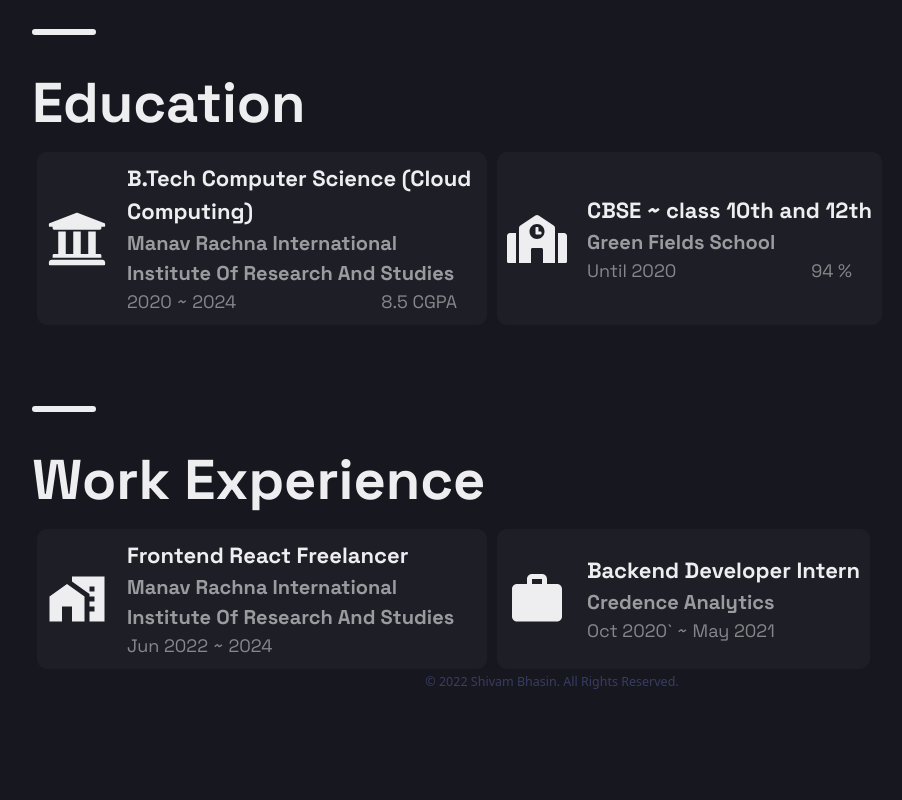
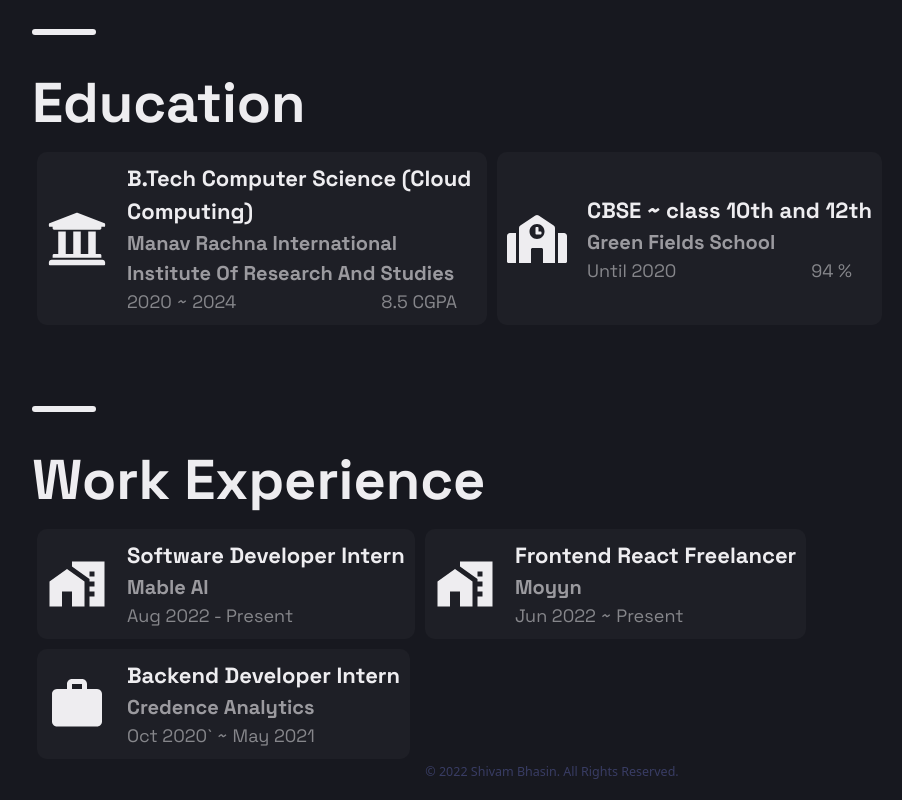
Before and after one commit to ShivamBhasin2002/portfolio, a Next.js app: page / in a window 1280 px wide. Shown: the part 1343-2143 px from the top of the page, without its empty margins (88-990 px from the left). Before the commit the page ends 2053 px from the top, so only its background shows below. Built offline with nearby package versions, Linux system fonts and the light colour scheme.

Commit message:
customised scrollbar and added secureverse project

```diff
--- a/components/About.jsx
+++ b/components/About.jsx
@@ -9,7 +9,7 @@ const About = ({about}) => {
       >
         <div className="w-[32px] md:w-[48px] lg:w-[64px] h-[2px] md:h-[4px] lg:h-[6px] my-[2rem] lg:my-[4rem] rounded-[10px] bg-primary dark:bg-primary-dark" />
         <h2 className="relative w-full font-title font-[800] text-[32px] md:text-[48px] lg:text-[56px] leading-[40px] md:leading-[48px] lg:leading-[56px] h-[40px] md:h-[48px] lg:h-[56px] max-w-[100%] mb-[8px] md:mb-[12px] lg:mb-[16px] overflow-visible">
-          About Me{" "}
+          About Me
           <img
             src={about.image}
             alt="my picture"
--- a/data.json
+++ b/data.json
@@ -23,7 +23,7 @@
   },
   "about": {
     "image": "profileImage.jpeg",
-    "info": "Skilled and passionate full stack web developer with more than 2yrs of experience in building building various fun porjects and working on industry projects. Love learning new things and progressing alongside ambitious and adaptable people. Positive reputation for quality work, timely construction, and finishing projects at estimated budget as a freelancer.\n Being a growth influencer I love to spread the things I learn to others and also learn from amazing people."
+    "info": "Skilled and passionate full stack web developer with more than 2yrs of experience in building various fun porjects and working on industry projects. Love learning new things and progressing alongside ambitious and adaptable people. Positive reputation for quality work, timely construction, and finishing projects at estimated budget as a freelancer. Being a growth influencer I love to spread the things I learn to others and also learn from amazing people."
   },
   "education": [
     {
@@ -43,9 +43,15 @@
   ],
   "jobs": [
     {
+      "position": "Software Developer Intern",
+      "institution": "Mable AI",
+      "duration": "Aug 2022 - Present",
+      "icon": "remote"
+    },
+    {
       "position": "Frontend React Freelancer",
-      "institution": "Manav Rachna International Institute Of Research And Studies",
-      "duration": "Jun 2022 ~ 2024",
+      "institution": "Moyyn",
+      "duration": "Jun 2022 ~ Present",
       "icon": "remote"
     },
     {
@@ -114,6 +120,14 @@
         "image": "moyyn.png",
         "languages": [],
         "tags": []
+      },
+      {
+        "name": "Secureverse Landing Page",
+        "description": "Landing page of Secureverse, a web application to check the security of your Crypto  Chain.",
+        "link": "https://secureverse.vercel.app/",
+        "image": "secureverse.png",
+        "languages": [],
+        "tags": []
       }
     ],
     "openSource": [
--- a/pages/work.jsx
+++ b/pages/work.jsx
@@ -3,7 +3,6 @@ import Image from "next/image";
 import { useState } from "react";
 
 import Layout from "../components/Layout";
-import BgAnimation from "../components/BackgroundAnimation";
 import data from "../data.json";
 
 const Project = ({ project }) => (
--- a/styles/globals.css
+++ b/styles/globals.css
@@ -12,82 +12,35 @@ html {
   scroll-behavior: smooth;
   height: 100vh;
 }
-/* h1,h2,h3,h4,h5,h6{
-  background: linear-gradient(121.57deg, ${props => props.theme.colors.headingFirstGradientColor} 18.77%, ${props => props.theme.colors.accent1} 60.15%);
-  -webkit-background-clip: text;
-  -webkit-text-fill-color: transparent;
-}
-h1,h2,h3,h4,h5,h6,button {
-  font-family: ${props => props.theme.fonts.title};
-}
-a {
-  color: ${props => props.theme.colors.primary1};
-  text-decoration: none;
-}
-li{
-  list-style: none;
- } */
+
 button{
   display: inline-flex;
   align-items: center;
   font-size: 1.6rem;
   padding: .75rem 1rem;
-  /* background-image: linear-gradient(270deg,${props => props.theme.colors.background2} 0%, ${props => props.theme.colors.accent1} 100%); */
   color: #fefefe;
   border: 0;
   outline: 0;
   cursor: pointer;
   transition-duration: 0.3s;
   transition-property: background-image;
-
-  /* &:hover {
-    background-image: linear-gradient(270deg, ${props => props.theme.colors.accent1} 0%, ${props => props.theme.colors.background2} 100%);
-  } */
-}
-/*.ReactModal__Overlay{
-  background-color: ${props => props.theme.colors.bodyBgColor} !important;
-  z-index: 21;
-}
-.ReactModal__Content{
-  @media screen and (orientation: portrait) and (max-width: 480px) {
-    max-width: 95vw !important;
-  }
-}
-.ReactModal__Body--open{
-  overflow: hidden;
-}
-.image-gallery-icon{
-  background-image: none !important;
-  color: #fff !important;
-}
-.image-gallery-thumbnail{
-  width: 80px;
-}
-.image-gallery-content:not(.fullscreen) .image-gallery-slide .image-gallery-image{
-  max-height: calc(80vh - 80px);
-
-  ${(props) => props.theme.breakpoints.md}{
-    max-height: 100vh;
-  }
-}
-.image-gallery-content.fullscreen .image-gallery-slide .image-gallery-image{
-  max-height: 100vh;
-
-  @media ${(props) => props.theme.breakpoints.sm} {
-    height: 96vh;
-  }
 }
 
-.project-card{
-  display: grid;
-  grid-template-rows: auto auto 1fr auto auto;
-  padding-bottom: 2.5rem;
-  height: 100%;
-  background-color: ${props => props.theme.colors.bgContrast};
-  box-shadow: 0 0 3px -1px ${props => props.theme.colors.shadow};
+::-webkit-scrollbar {
+  width: 20px;
+}
 
-  @media ${(props) => props.theme.breakpoints.sm} {
-    width: 100%;
-    display: block;
-  }
-} */
+::-webkit-scrollbar-track {
+  background-color: transparent;
+}
+
+::-webkit-scrollbar-thumb {
+  background-color: #d6dee1;
+  border-radius: 20px;
+  border: 8px solid transparent;
+  background-clip: content-box;
+}
+
+::-webkit-scrollbar-thumb:hover {
+  background-color: #a8bbbf;
+}
```
Also changed, not shown: public/projects/secureverse.png (added).
